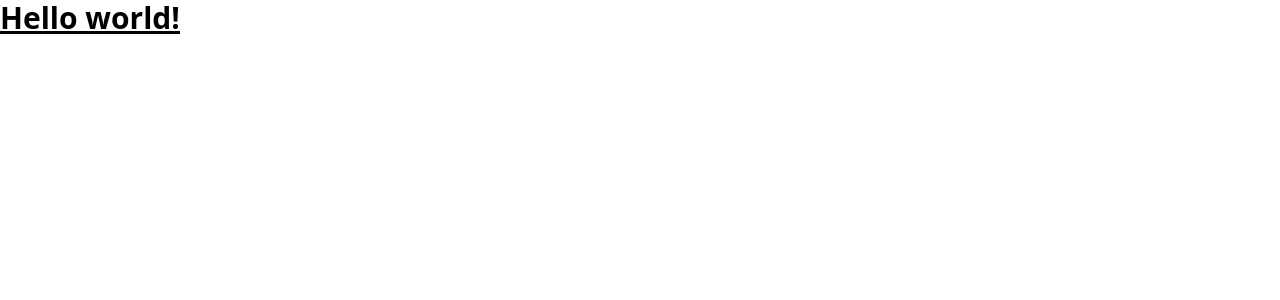
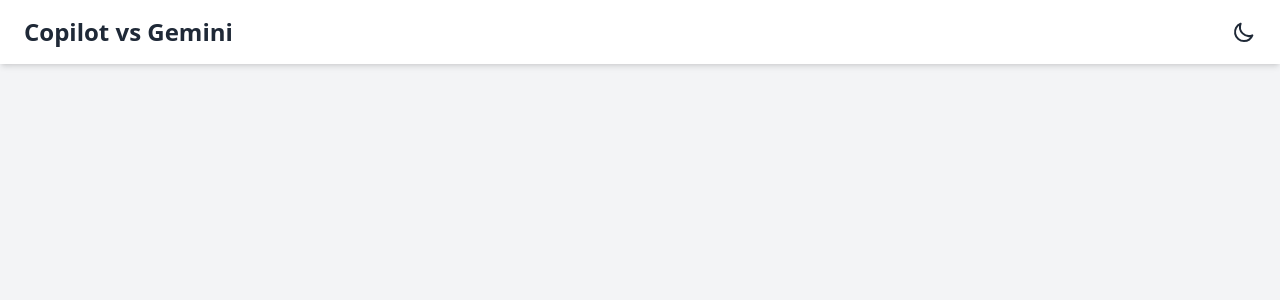
Before and after one commit to CrlsMrls/meetupvote, an Angular app: page / in a window 1280 px wide. Shown: the top 300 px of the page. Built offline with nearby package versions, Linux system fonts and the light colour scheme.

Commit message:
Added Tailwind and header

```diff
--- a/src/app/app.component.html
+++ b/src/app/app.component.html
@@ -1 +1 @@
-<h1 class="text-3xl font-bold underline">Hello world!</h1>
+<app-header [title]="'Copilot vs Gemini'"></app-header>
--- a/src/app/app.component.ts
+++ b/src/app/app.component.ts
@@ -1,13 +1,12 @@
 import { Component } from '@angular/core';
 import { RouterOutlet } from '@angular/router';
+import { HeaderComponent } from './components/header/header.component';
 
 @Component({
   selector: 'app-root',
   standalone: true,
-  imports: [RouterOutlet],
+  imports: [RouterOutlet, HeaderComponent],
   templateUrl: './app.component.html',
-  styleUrl: './app.component.css'
+  styleUrl: './app.component.css',
 })
-export class AppComponent {
-  title = 'MeetupVote';
-}
+export class AppComponent {}
--- /dev/null
+++ b/src/app/components/header/header.component.html
@@ -0,0 +1,12 @@
+<header class="bg-white dark:bg-gray-800 shadow-md py-4 px-6">
+  <div class="container mx-auto flex items-center justify-between">
+    <h1 class="text-2xl font-bold text-gray-800 dark:text-white"> {{ title() }} </h1>
+    <button id="theme-toggle" (click)="toggleTheme()" class="focus:outline-none">
+      <svg class="w-6 h-6 text-gray-800 dark:text-gray-200" fill="none" stroke="currentColor" viewBox="0 0 24 24"
+        xmlns="http://www.w3.org/2000/svg">
+        <path stroke-linecap="round" stroke-linejoin="round" stroke-width="2"
+          d="M20.354 15.354A9 9 0 018.646 3.646 9.003 9.003 0 0012 21a9.003 9.003 0 008.354-5.646z"></path>
+      </svg>
+    </button>
+  </div>
+</header>
--- /dev/null
+++ b/src/app/components/header/header.component.ts
@@ -0,0 +1,49 @@
+import { NgIf } from '@angular/common';
+import { Component, OnInit, input } from '@angular/core';
+
+@Component({
+  selector: 'app-header',
+  standalone: true,
+  imports: [NgIf],
+  templateUrl: './header.component.html',
+  styleUrls: ['./header.component.css'],
+})
+export class HeaderComponent implements OnInit {
+  title = input.required<string>();
+  isDarkMode: boolean = false;
+
+  constructor() {}
+
+  ngOnInit(): void {
+    const prefersDarkMode = window.matchMedia(
+      '(prefers-color-scheme: dark)'
+    ).matches;
+    this.isDarkMode = this.getThemePreference() || prefersDarkMode;
+    this.setThemePreference(this.isDarkMode);
+    this.changeBodyTheme();
+  }
+
+  toggleTheme(): void {
+    this.isDarkMode = !this.isDarkMode;
+    this.setThemePreference(this.isDarkMode);
+    this.changeBodyTheme();
+  }
+
+  setThemePreference(isDarkMode: boolean): void {
+    localStorage.setItem('themePreferenceDark', JSON.stringify(isDarkMode));
+  }
+
+  getThemePreference(): boolean {
+    const storedPreference = localStorage.getItem('themePreferenceDark');
+    console.log(storedPreference);
+    return storedPreference ? JSON.parse(storedPreference) : false;
+  }
+
+  changeBodyTheme(): void {
+    if (this.isDarkMode) {
+      document.body.classList.add('dark');
+    } else {
+      document.body.classList.remove('dark');
+    }
+  }
+}
--- a/src/index.html
+++ b/src/index.html
@@ -1,5 +1,6 @@
 <!doctype html>
 <html lang="en">
+
 <head>
   <meta charset="utf-8">
   <title>MeetupVote</title>
@@ -7,7 +8,9 @@
   <meta name="viewport" content="width=device-width, initial-scale=1">
   <link rel="icon" type="image/x-icon" href="favicon.ico">
 </head>
-<body>
+
+<body class="bg-gray-100 dark:bg-gray-900 transition duration-500 ease-in-out">
   <app-root></app-root>
 </body>
+
 </html>
--- a/tailwind.config.js
+++ b/tailwind.config.js
@@ -1,8 +1,12 @@
 /** @type {import('tailwindcss').Config} */
 module.exports = {
   content: ["./src/**/*.{html,ts}"],
+  darkMode: "selector",
   theme: {
     extend: {},
+    container: {
+      center: true,
+    },
   },
   plugins: [],
 };
```
Also changed, not shown: src/app/components/header/header.component.css (added), 1 other file (tests, documents, lock files or other folders).
